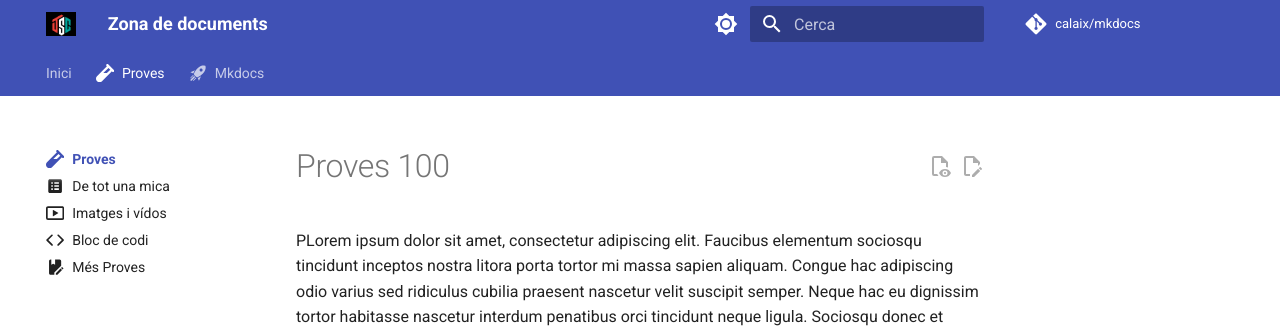
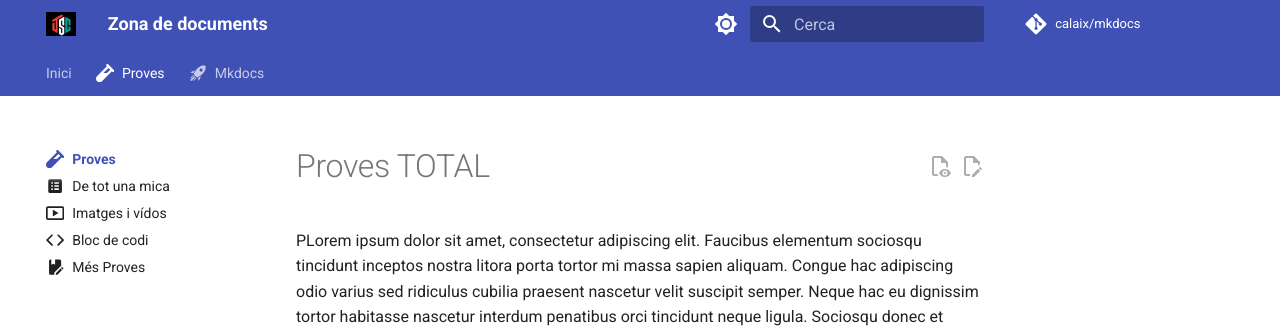
Before and after one commit to calaix/mkdocs, an MkDocs documentation site: the page built from docs/proves/index.md, in a window 1280 px wide. Shown: the top 334 px of the page. Built offline with MkDocs 1.6.1 and Material for MkDocs 9.7.7, drawn with Linux system fonts in a browser that asks for light colours; nearby versions of some CDN libraries; comment, search, counter and statistics services are not loaded.

Commit message:
Actualización de documentación

```diff
--- a/docs/proves/index.md
+++ b/docs/proves/index.md
@@ -2,7 +2,7 @@
 icon: fontawesome/solid/vial
 ---
 
-# Proves 100
+# Proves TOTAL
 
 PLorem ipsum dolor sit amet, consectetur adipiscing elit. Faucibus elementum sociosqu tincidunt inceptos nostra litora porta tortor mi massa sapien aliquam. Congue hac adipiscing odio varius sed ridiculus cubilia praesent nascetur velit suscipit semper. Neque hac eu dignissim tortor habitasse nascetur interdum penatibus orci tincidunt neque ligula. Sociosqu donec et suscipit platea lacinia diam torquent egestas condimentum pretium dui torquent.
 
```
Also changed, not shown: site/index.html, site/proves/1/index.html, site/proves/index.html, site/search/search_index.json, site/sitemap.xml, 1 other file.
